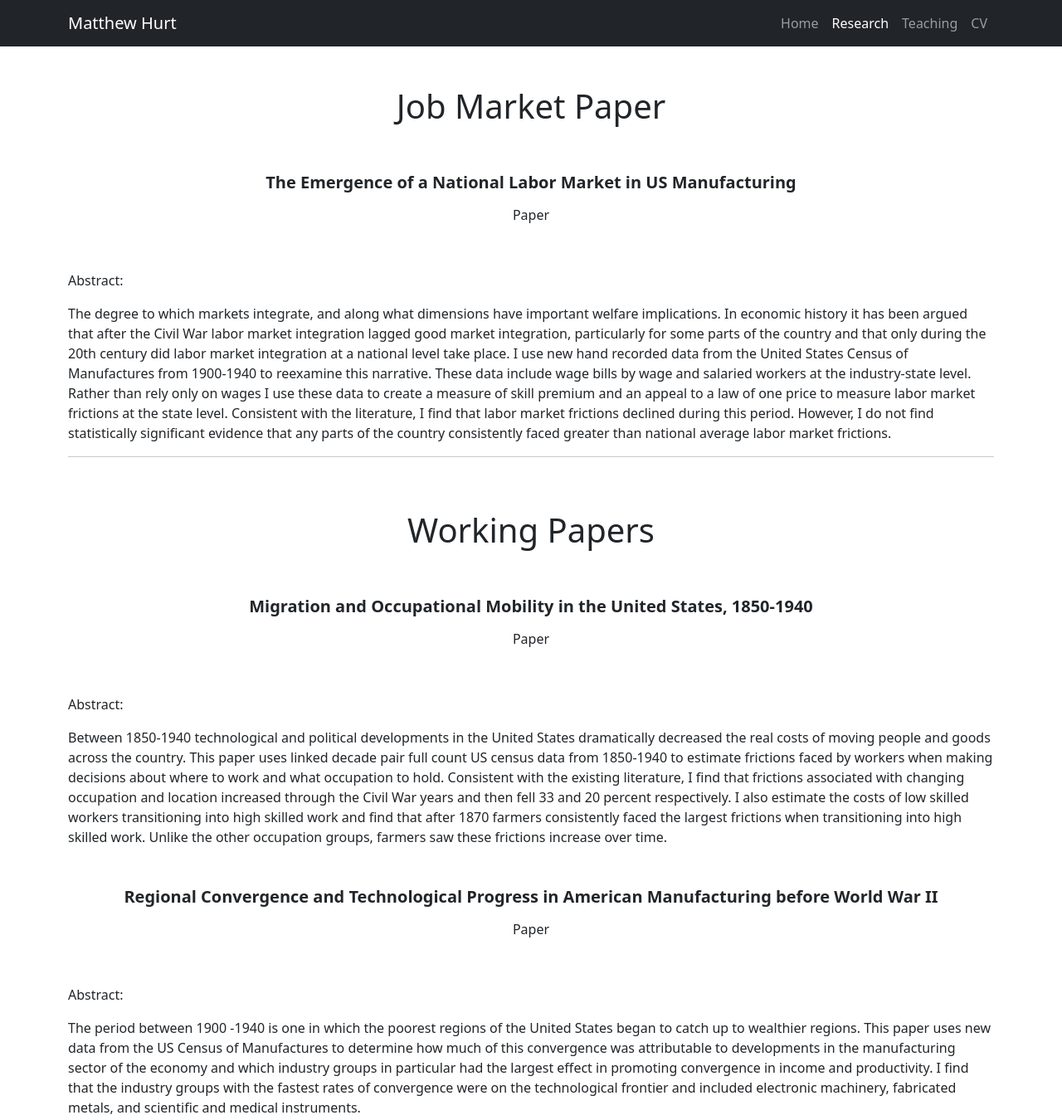
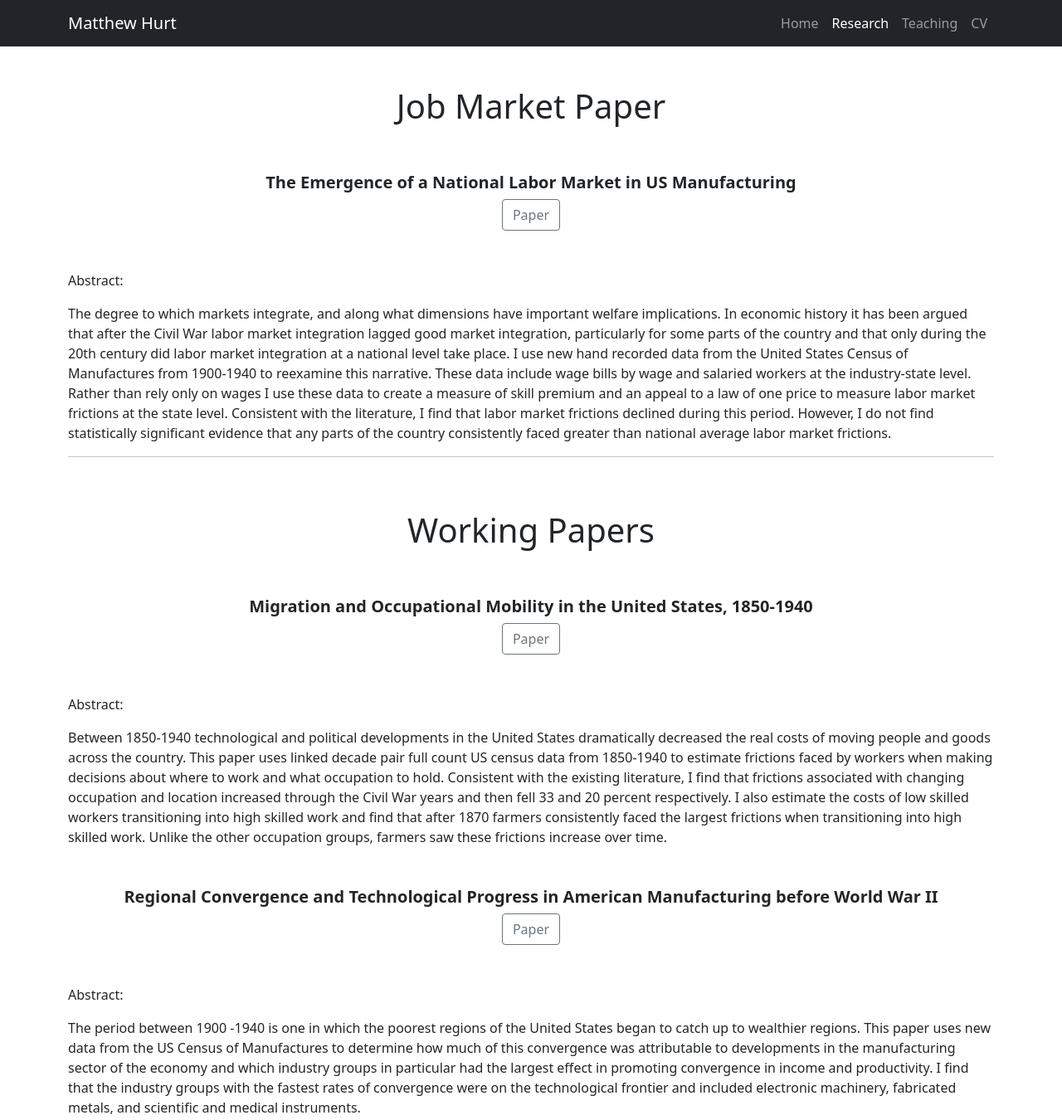
Before and after one commit to matthurtr/matthurt.github.io, a website: page research.html in a window 1280 px wide. Shown: the whole page at 83% size. Drawn offline with nearby package versions, Linux system fonts and the light colour scheme.

Commit message:
Update research.html

```diff
--- a/research.html
+++ b/research.html
@@ -40,7 +40,7 @@
                  <h2 class="lead"> <span style="font-weight: bold;"> The Emergence of a National Labor Market in US Manufacturing </span></h2>
                 </div>
                <div class="paper-link">
-               <a href="" class="btn btn-md btn-black">Paper</a>
+               <a href="" class="btn btn-outline-secondary">Paper</a>
                    </div>
             </div>
             <div class="text-justify mt-5">
@@ -61,7 +61,7 @@
                  <h2 class="lead"> <span style="font-weight: bold;"> Migration and Occupational Mobility in the United States, 1850-1940 </span></h2>
                 </div>
                <div class="paper-link">
-               <a href="" class="btn btn-md btn-black">Paper</a>
+               <a href="" class="btn btn-outline-secondary">Paper</a>
                    </div>
             </div>
             <div class="text-justify mt-5">
@@ -75,7 +75,7 @@
                  <h2 class="lead"> <span style="font-weight: bold;"> Regional Convergence and Technological Progress in American Manufacturing before World War II </span></h2>
                 </div>
                <div class="paper-link">
-                <a href="" class="btn btn-md btn-black">Paper</a>
+                <a href="" class="btn btn-outline-secondary">Paper</a>
                    </div>
             </div>
              <div class="text-justify mt-5">
```
